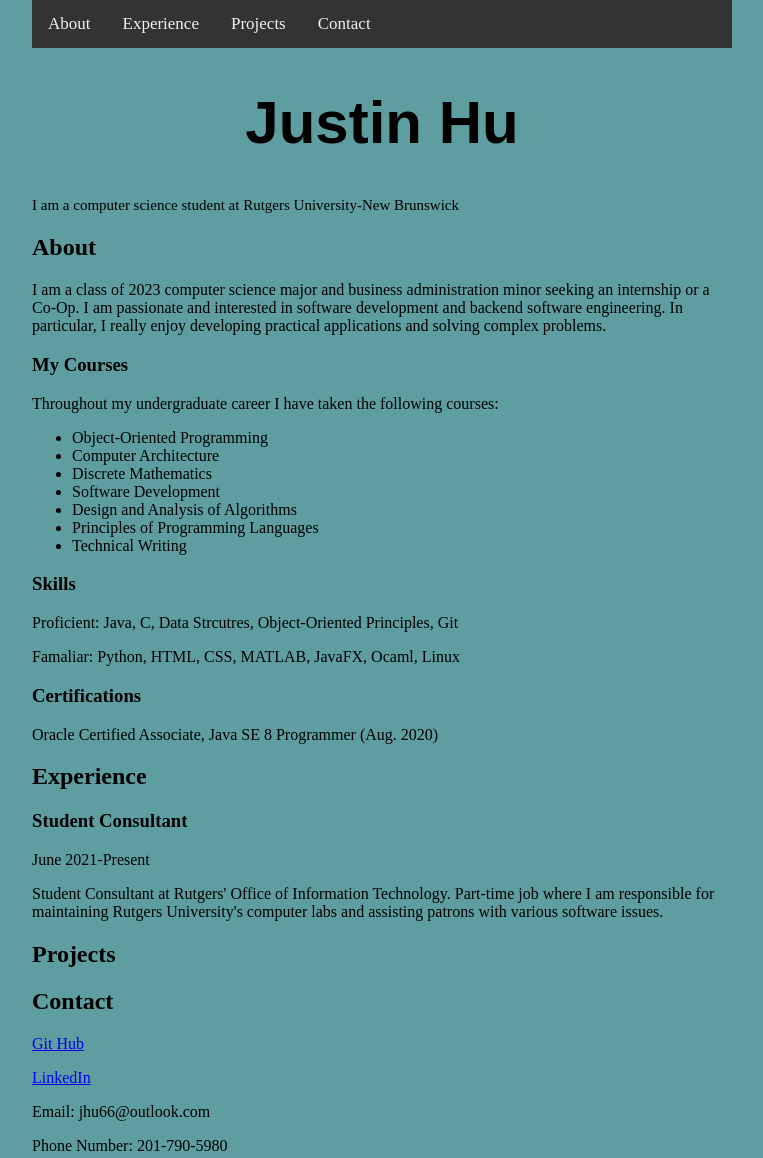
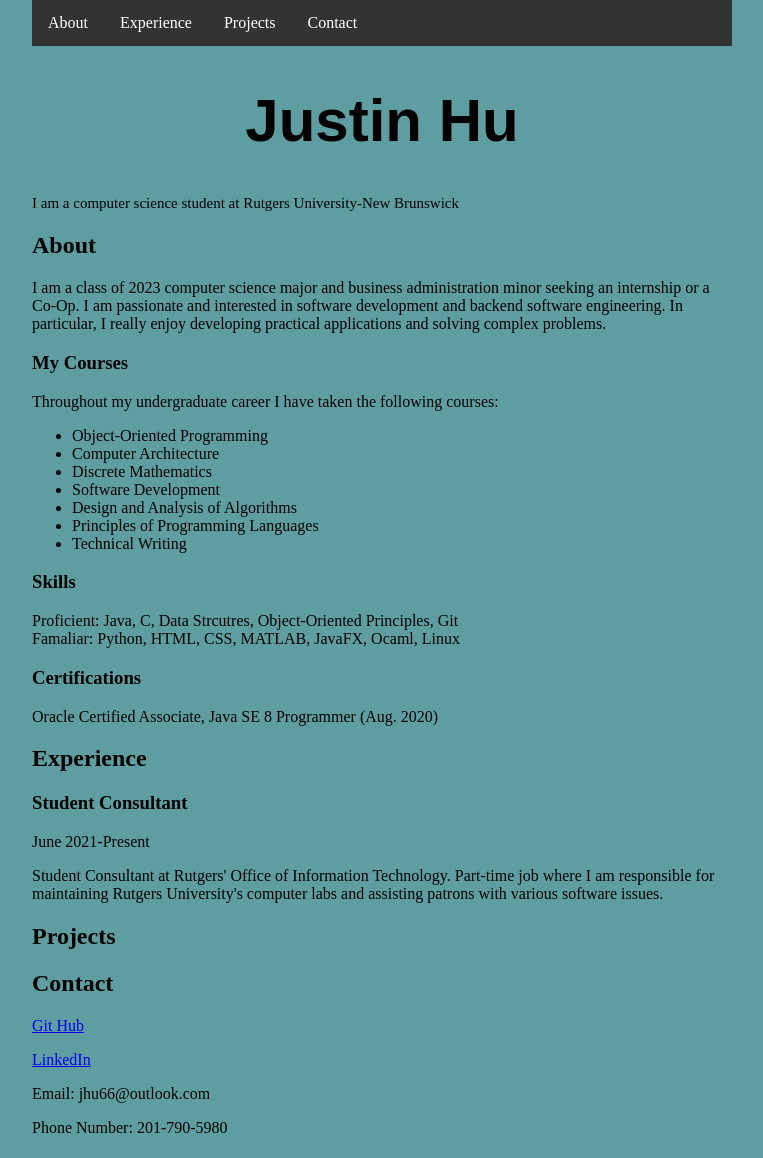
Before and after one commit to jhu65/Justins-Website, a plain HTML site: page index.html in a window 1280 px wide. Shown: the whole page, without its empty margins (258-1021 px from the left). Drawn offline with Linux system fonts and the light colour scheme.

Commit message:
more updates

```diff
--- a/index.html
+++ b/index.html
@@ -1,5 +1,6 @@
 <!DOCTYPE html>
 <html>
+
 <head>
     <meta charset="utf-8">
     <title>Justin Hu's Website</title>
@@ -7,21 +8,23 @@
 </head>
 
 <body>
-        <div class="NavBar">
-            <a href="#About">About</a>
-            <a href="#Experience">Experience</a>
-            <a href="#Projects">Projects</a>
-            <a href="#Contact">Contact</a>
-        </div>
+    <ul class="NavBar">
+        <li class="NavElement"><a href="#About">About</a></li>
+        <li class="NavElement"><a href="#Experience">Experience</a></li>
+        <li class="NavElement"><a href="#Projects">Projects</a></li>
+        <li class="NavElement"><a href="#Contact">Contact</a></li>
+    </ul>
 
     <h1>Justin Hu</h1>
     <p class="Intro">I am a computer science student at Rutgers University-New Brunswick</p>
 
-        <h2 class="About">About</h2>
+    <section id="About">
+        <h2>About</h2>
         <p>
-            I am a class of 2023 computer science major and business administration minor seeking an internship or a Co-Op.
-            I am passionate and interested in software development and backend software engineering. In particular, I really
-            enjoy developing practical applications and solving complex problems.
+            I am a class of 2023 computer science major and business administration minor seeking an internship or a
+            Co-Op.
+            I am passionate and interested in software development and backend software engineering. In particular, I
+            really enjoy developing practical applications and solving complex problems.
         </p>
         <h3 class="MyCourses">My Courses</h3>
         <p>
@@ -37,25 +40,35 @@
             <li>Technical Writing</li>
         </ul>
         <h3 class="Skills">Skills</h3>
-        <p>Proficient: Java, C, Data Strcutres, Object-Oriented Principles, Git</p>
-        <p>Famaliar: Python, HTML, CSS, MATLAB, JavaFX, Ocaml, Linux</p>
+        <p>
+            Proficient: Java, C, Data Strcutres, Object-Oriented Principles, Git<br>
+            Famaliar: Python, HTML, CSS, MATLAB, JavaFX, Ocaml, Linux
+        </p>
         <h3 class="Certificiations">Certifications</h3>
         <p>Oracle Certified Associate, Java SE 8 Programmer (Aug. 2020)</p>
+    </section>
 
-        <h2 class="Experience">Experience</h2>
+    <section id="Experience">
+        <h2>Experience</h2>
         <h3 class="Student Consultant">Student Consultant</h3>
         <p>June 2021-Present</p>
-        <p>Student Consultant at Rutgers' Office of Information Technology. Part-time job where I am responsible for maintaining
+        <p>Student Consultant at Rutgers' Office of Information Technology. Part-time job where I am responsible for
+            maintaining
             Rutgers University's computer labs and assisting patrons with various software issues.
         </p>
+    </section>
 
-        <h2 class="Projects">Projects</h2>
+    <section id="Projects">
+        <h2>Projects</h2>
+    </section>
 
+    <section id="Contact">
         <h2 class="Contact">Contact</h2>
         <p><a href="https://github.com/jhu65">Git Hub</a></p>
         <p><a href="https://www.linkedin.com/in/justin-hu-516350199/">LinkedIn</a></p>
         <p>Email: jhu66@outlook.com</p>
         <p>Phone Number: 201-790-5980</p>
+    </section>
 </body>
 
 </html>
--- a/styles/style.css
+++ b/styles/style.css
@@ -12,17 +12,23 @@ body {
 }
 
 .NavBar {
+    list-style-type: none;
+    margin: 0;
+    padding: 0;
     background-color: #333;
     overflow: hidden;
 }
 
-.NavBar a {
+.NavElement {
     float: left;
-    color: #f2f2f2;
+}
+
+.NavElement a {
+    display: block;
+    color: white;
     text-align: center;
     padding: 14px 16px;
     text-decoration: none;
-    font-size: 17px;
 }
 
 h1 {
```
Lines whose indentation alone changed are shown as unchanged.
